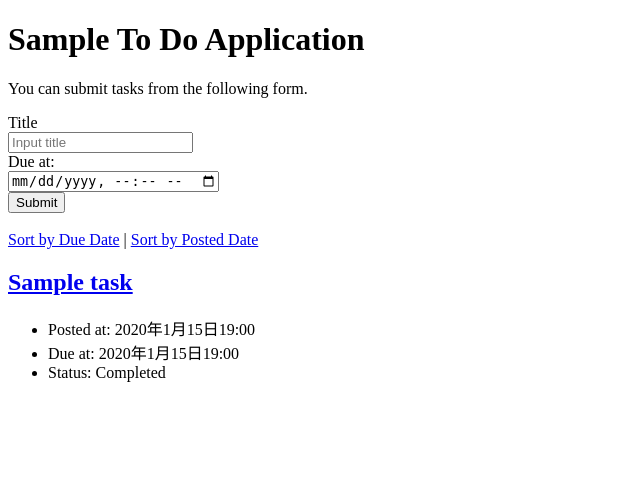
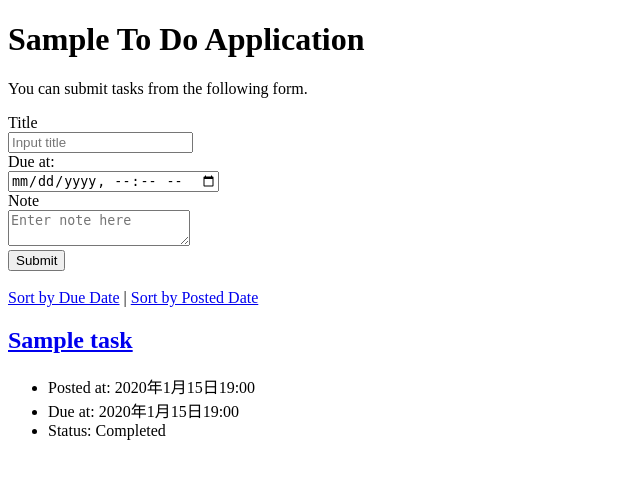
Before and after one commit to Moto1224/django-test-exercise, a Django app: page / in a window 1280 px wide. Shown: the top 479 px of the page, without its empty margins (0-640 px from the left). Run offline with Django 5.2, Linux system fonts and the light colour scheme; tables that the repository leaves empty hold one stand-in row (values such as "Sample post").

Commit message:
index.htmlにメモ欄を追加

```diff
--- a/todo/models.py
+++ b/todo/models.py
@@ -8,6 +8,7 @@ class Task(models.Model):
     completed = models.BooleanField(default=False)
     posted_at = models.DateTimeField(default=timezone.now)
     due_at = models.DateTimeField(null=True, blank=True)
+    note = models.TextField(blank=True)
 
     def is_overdue(self, dt):
         if self.due_at is None:
--- a/todo/templates/todo/index.html
+++ b/todo/templates/todo/index.html
@@ -20,6 +20,10 @@
       <div>
         <label for="dueInput">Due at:</label><br>
         <input id="dueInput" name="due_at" type="datetime-local">
+      </div>
+      <div>
+        <label for="noteInput">Note</label><br>
+        <textarea id="noteInput" name="note" placeholder="Enter note here"></textarea>
       </div>
       <div>
         <button type="submit">Submit</button>
--- a/todo/views.py
+++ b/todo/views.py
@@ -3,12 +3,19 @@ from django.http import Http404
 from django.utils.timezone import make_aware
 from django.utils.dateparse import parse_datetime
 from todo.models import Task
+from datetime import datetime
+from django.utils import timezone
 
 
 # Create your views here.
 def index(request):
     if request.method == 'POST':
-        task = Task(title=request.POST['title'], due_at=make_aware(parse_datetime(request.POST['due_at'])))
+        note = request.POST.get('note', '')
+        task = Task(
+            title=request.POST['title'],
+            due_at=make_aware(parse_datetime(request.POST['due_at'])),
+            note=note
+        )
         task.save()
 
     if request.GET.get('order') == 'due':
```
Also changed, not shown: todo/migrations/0002_task_note.py (added).
